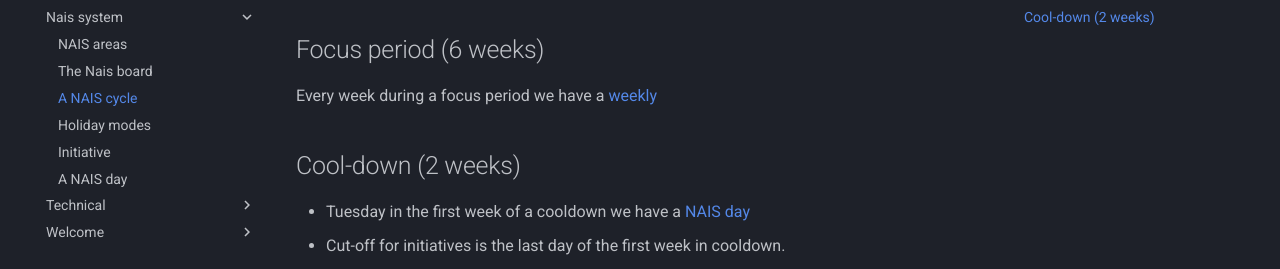
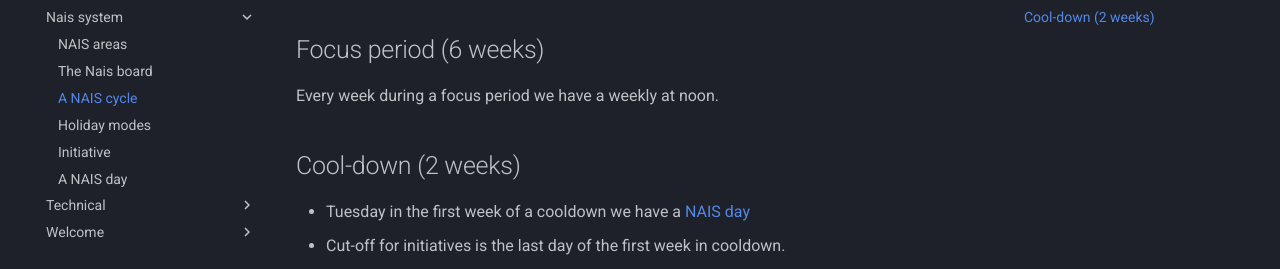
Before and after one commit to nais/handbook, an MkDocs documentation site: the page built from docs/nais-system/cycle.md, in a window 1280 px wide. Shown: the part 148-417 px from the top of the page. Built offline with MkDocs 1.6.1 and Material for MkDocs 9.7.7, drawn with Linux system fonts in a browser that asks for light colours; comment, search, counter and statistics services are not loaded.

Commit message:
Fix broken links

```diff
--- a/docs/nais-system/cycle.md
+++ b/docs/nais-system/cycle.md
@@ -1,7 +1,7 @@
 # A NAIS cycle
 
 ## Focus period (6 weeks)
-Every week during a focus period we have a [weekly](weekly.md)
+Every week during a focus period we have a weekly at noon.
 
 ## Cool-down (2 weeks)
 - Tuesday in the first week of a cooldown we have a [NAIS day](nais-day.md)
```
Also changed, not shown: docs/nais-system/areas.md (+1 -1 lines), docs/technical/tenant-setup/README.md (+1 -1 lines).
